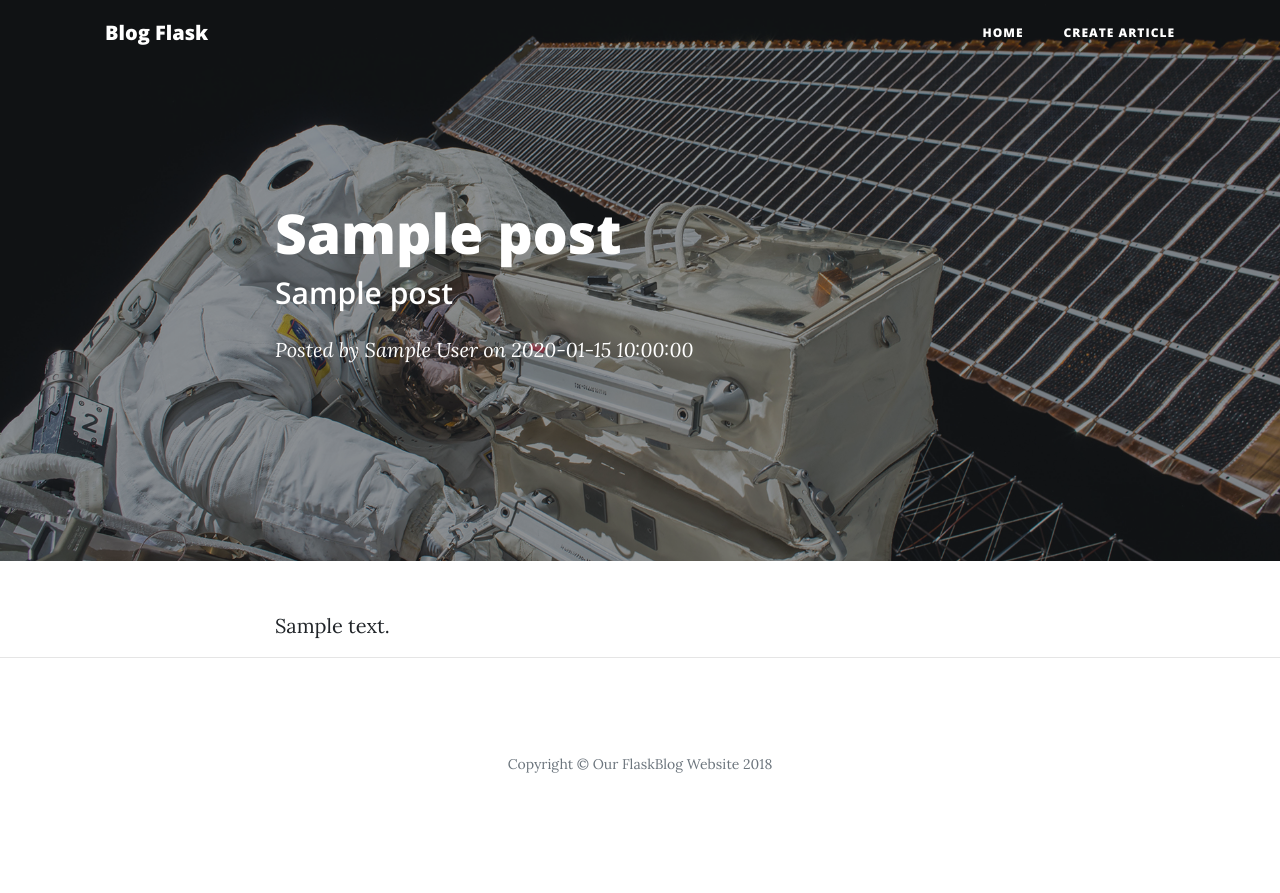
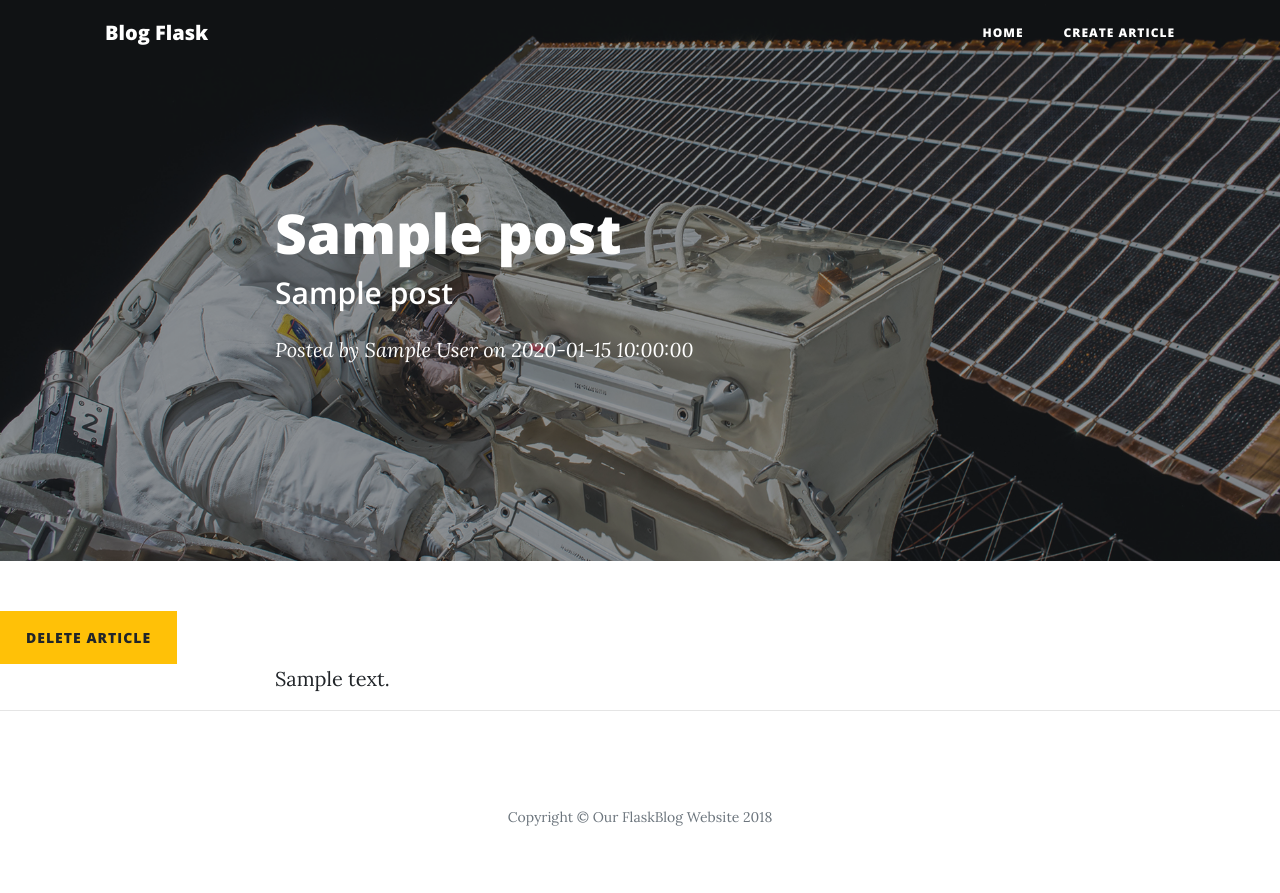
Before and after one commit to mnjd/Blog-flask-project-heroku, a Flask app: template templates/detailarticles.html in a window 1280 px wide. Before the commit the page ends 773 px from the top, so only its background shows below. Run offline with Flask 2, Linux system fonts and the light colour scheme; the template is opened without the code that fills it: most values are stand-ins (such as "Sample title", 1, 10 or a date in 2020); data that the repository does not hold is empty; some libraries are stand-ins or nearby versions.

Commit message:
added "delete article" button

```diff
--- a/routes.py
+++ b/routes.py
@@ -61,5 +61,12 @@ def create_post():
     db.session.commit()
     return redirect(url_for('list_articles'))
 
+@app.route("/deletepost/<int:id>", methods=['POST'])
+def delete_post(id):
+    post = db.session.query(Postblog).filter(Postblog.id==id).first()
+    db.session.delete(post)
+    db.session.commit()
+    return redirect(url_for('list_articles'))
+
 if __name__ == "__main__":
     app.run()
--- a/templates/detailarticles.html
+++ b/templates/detailarticles.html
@@ -18,6 +18,12 @@
       </div>
     </header>
 
+    <div class=delete-article>
+      <form method="post" action="{{ url_for('delete_post', id=post.id) }}">
+        <button class= "btn btn-warning" type="submit">Delete Article</button>
+      </form>
+    </div>
+
     <!-- Post Content -->
     <article>
       <div class="container">
```
